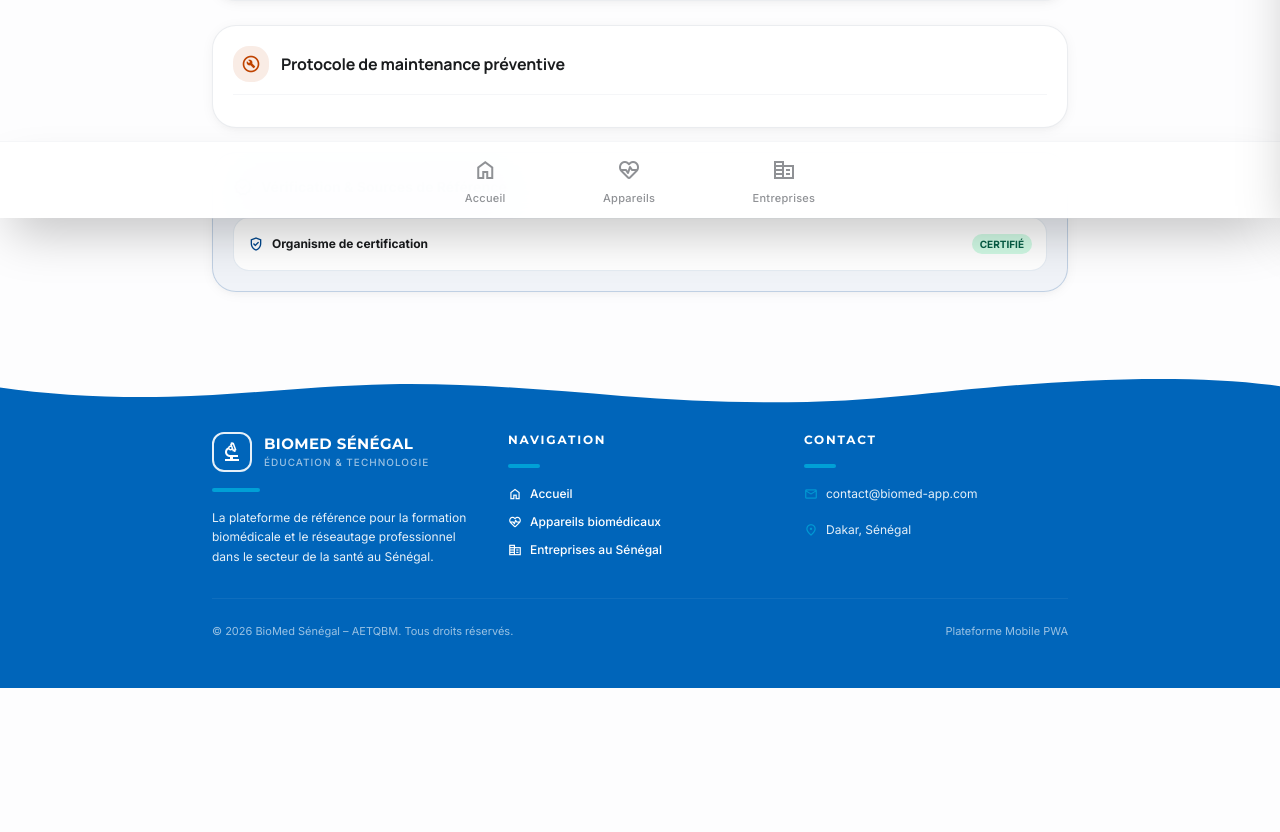
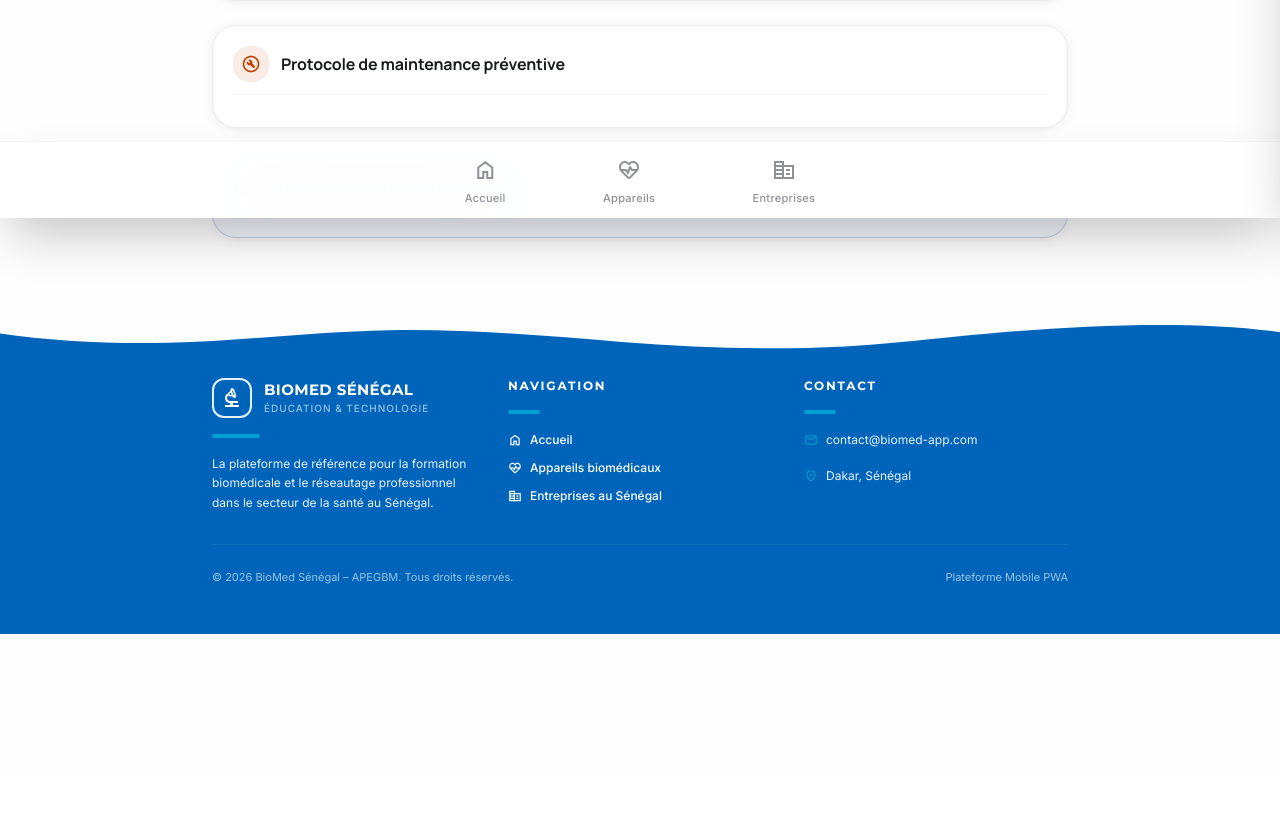
Before and after one commit to Mahmoudlib/biomedApp, a Django app: template templates/devices/device_detail.html in a window 1280 px wide. Shown: the part 582-1414 px from the top of the page. After the commit the page ends 1216 px from the top, so only its background shows below. Run offline with Django 5.2, Linux system fonts and the light colour scheme; the template is opened without the code that fills it, so the values that code supplies are empty; some libraries are stand-ins or nearby versions.

Commit message:
Mise a jour globale du projet

```diff
--- a/templates/base.html
+++ b/templates/base.html
@@ -185,7 +185,7 @@
             </div>
 
             <div class="mt-8 pt-6 border-t border-white/10 text-center md:text-left text-[11px] opacity-60 flex flex-col md:flex-row justify-between items-center gap-2">
-                <div>© 2026 BioMed Sénégal – AETQBM. Tous droits réservés.</div>
+                <div>© 2026 BioMed Sénégal – APEGBM. Tous droits réservés.</div>
                 <div>Plateforme Mobile PWA</div>
             </div>
         </div>
--- a/templates/devices/device_detail.html
+++ b/templates/devices/device_detail.html
@@ -96,23 +96,13 @@
         </div>
 
         <div class="space-y-2 text-xs">
-            <div class="bg-white p-3.5 rounded-xl border border-primary/10 flex items-center justify-between gap-3">
-                <div class="flex items-center gap-2">
-                    <span class="material-symbols-outlined text-primary text-base">verified_user</span>
-                    <div>
-                        <div class="font-bold text-on-surface">Organisme de certification</div>
-                        <div class="text-on-surface-variant opacity-80">{{ device.verified_by }}</div>
-                    </div>
-                </div>
-                <span class="bg-emerald-100 text-emerald-800 text-[10px] font-bold px-2 py-0.5 rounded-full uppercase">Certifié</span>
-            </div>
 
             {% if device.source_url %}
             <a href="{{ device.source_url }}" target="_blank" rel="noopener noreferrer" class="bg-white p-3.5 rounded-xl border border-primary/10 flex items-center justify-between gap-3 group hover:border-primary/40 transition-colors">
                 <div class="flex items-center gap-2">
                     <span class="material-symbols-outlined text-primary text-base">link</span>
                     <div>
-                        <div class="font-bold text-on-surface group-hover:text-primary transition-colors">Consulter la source officielle OMS / Fabricant</div>
+                        <div class="font-bold text-on-surface group-hover:text-primary transition-colors">Consulter la source </div>
                         <div class="text-on-surface-variant opacity-70 truncate max-w-xs">{{ device.source_url }}</div>
                     </div>
                 </div>
--- a/templates/devices/device_list.html
+++ b/templates/devices/device_list.html
@@ -67,9 +67,7 @@
                     <p class="text-xs text-on-surface-variant line-clamp-3 leading-relaxed opacity-85 mb-3">{{ device.description }}</p>
                 </div>
                 <div class="flex items-center justify-between text-[11px] text-on-surface-variant/70 pt-2 border-t border-outline-variant/30">
-                    <span class="flex items-center gap-1 font-semibold">
-                        <span class="material-symbols-outlined text-sm text-primary">verified_user</span> {{ device.verified_by|truncatechars:32 }}
-                    </span>
+
                     <span class="text-primary font-bold flex items-center gap-1">
                         Fiche technique <span class="material-symbols-outlined text-sm">arrow_forward</span>
                     </span>
--- a/templates/offline.html
+++ b/templates/offline.html
@@ -9,7 +9,7 @@
     </div>
     <h1 class="text-2xl font-extrabold text-on-surface">Vous êtes hors ligne</h1>
     <p class="text-xs text-on-surface-variant leading-relaxed max-w-sm mx-auto">
-        Vérifiez votre connexion internet. La plateforme BioMed Sénégal PWA conserve les pages déjà visitées accessibles hors ligne.
+        Vérifiez votre connexion internet. La plateforme BioMed conserve les pages déjà visitées accessibles hors ligne.
     </p>
     <a href="javascript:window.location.reload()" class="inline-block bg-primary text-white text-xs font-bold px-5 py-2.5 rounded-xl hover:bg-primary/90 transition-colors">
         Réessayer la connexion
```
